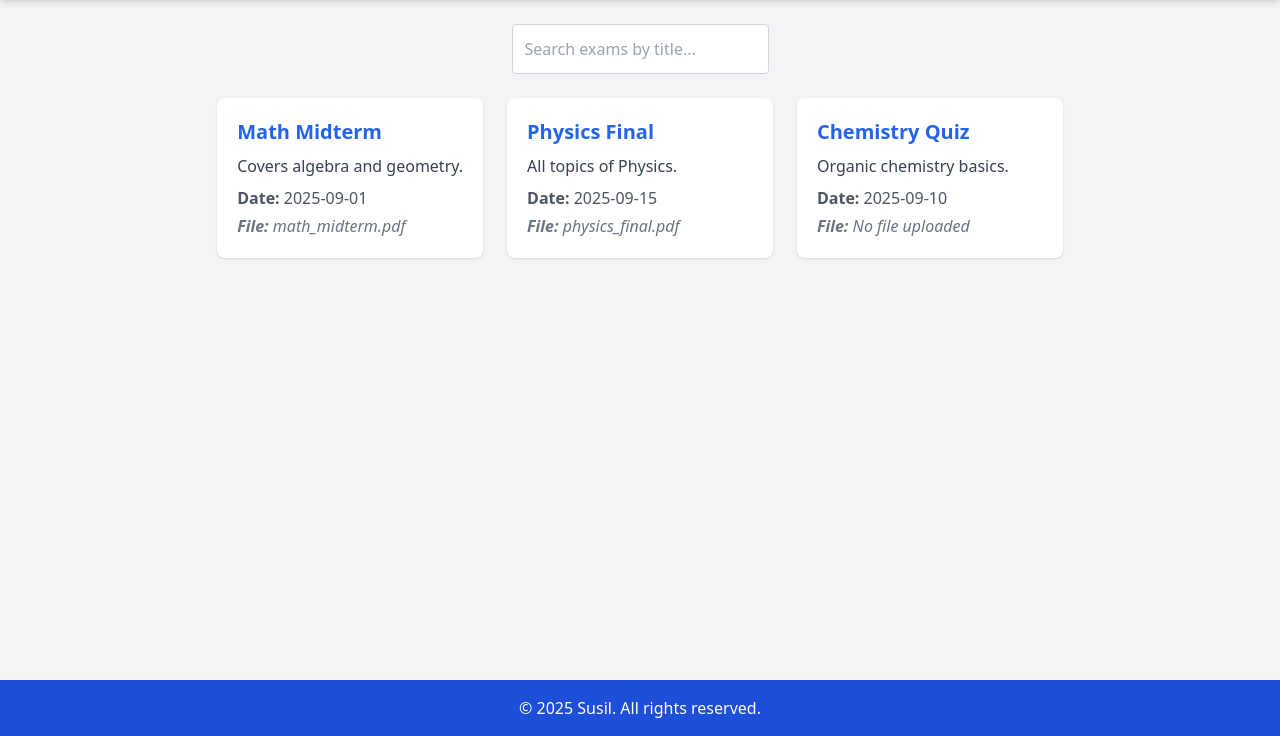
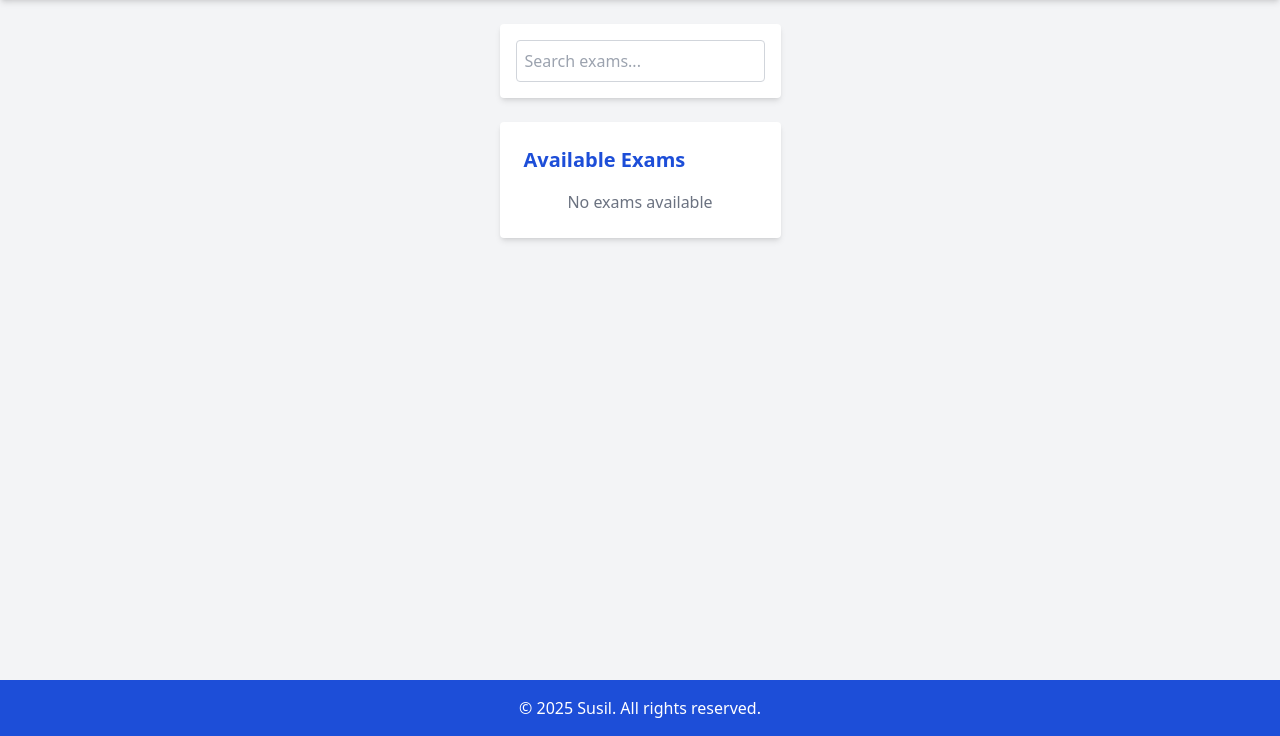
Before and after one commit to susilthapa12/Edu_Hub, a plain HTML site: page user/exams.html in a window 1280 px wide. Shown: the part 64-800 px from the top of the page. Drawn offline with nearby package versions, Linux system fonts and the light colour scheme.

Commit message:
Updated file

```diff
--- a/user/exams.html
+++ b/user/exams.html
@@ -3,28 +3,41 @@
 <head>
   <meta charset="UTF-8">
   <meta name="viewport" content="width=device-width, initial-scale=1.0">
-<title>User Exams</title>
+  <title>User Exam Portal</title>
   <script src="https://cdn.tailwindcss.com"></script>
 </head>
 <body class="bg-gray-100 font-sans min-h-screen flex flex-col">
 
   <!-- Header -->
   <header class="bg-blue-700 text-white sticky top-0 z-50 shadow-md">
-  <div class="max-w-7xl mx-auto px-4 py-4">
-    <h1 class="text-2xl font-bold text-center">Available Exams</h1>
+    <div class="max-w-7xl mx-auto px-4 py-4 flex justify-between items-center">
+      <h1 class="text-2xl font-bold">User Exam Portal</h1>
+      <a href="user-dashboard.html" class="bg-white text-blue-700 px-3 py-1 rounded hover:bg-gray-100 transition">
+        Back to Dashboard
+      </a>
     </div>
   </header>
 
-<!-- Search -->
-<div class="max-w-4xl mx-auto mt-6 px-4">
-  <input type="text" id="searchInput" placeholder="Search exams by title..."
-         class="w-full p-3 rounded border border-gray-300 focus:outline-none focus:ring-2 focus:ring-blue-500"
-         oninput="searchExams()">
-</div>
+  <!-- Main Content -->
+  <main class="flex-1 max-w-4xl mx-auto mt-6 px-4 space-y-6">
 
-<!-- Exams Container -->
-<main class="flex-1 max-w-6xl mx-auto mt-6 px-4">
-  <div id="examContainer" class="grid grid-cols-1 md:grid-cols-2 lg:grid-cols-3 gap-6"></div>
+    <!-- Search Bar -->
+    <section class="bg-white p-4 rounded shadow-md flex items-center space-x-2">
+      <input
+        type="text"
+        id="searchInput"
+        placeholder="Search exams..."
+        class="w-full p-2 border border-gray-300 rounded focus:ring-2 focus:ring-blue-500"
+        onkeyup="filterExams()"
+      >
+    </section>
+
+    <!-- Available Exams Section -->
+    <section class="bg-white p-6 rounded shadow-md">
+      <h2 class="text-xl font-bold text-blue-700 mb-4">Available Exams</h2>
+      <ul id="userExamList" class="space-y-4"></ul>
+    </section>
+
   </main>
 
   <!-- Footer -->
@@ -34,40 +47,47 @@
 
   <!-- Scripts -->
   <script>
-const examContainer = document.getElementById('examContainer');
-let exams = JSON.parse(localStorage.getItem('exams')) || [
-  {title: "Math Midterm", desc: "Covers algebra and geometry.", date: "2025-09-01", fileName: "math_midterm.pdf"},
-  {title: "Physics Final", desc: "All topics of Physics.", date: "2025-09-15", fileName: "physics_final.pdf"},
-  {title: "Chemistry Quiz", desc: "Organic chemistry basics.", date: "2025-09-10", fileName: ""}
-];
+    const examListEl = document.getElementById('userExamList');
+    let exams = JSON.parse(localStorage.getItem('exams')) || [];
 
-function displayExams(list) {
-    examContainer.innerHTML = '';
-    if(list.length === 0) {
-        examContainer.innerHTML = '<p class="text-center text-gray-500 col-span-full">No exams found</p>';
+    function displayExams(filteredExams = exams) {
+      examListEl.innerHTML = '';
+      if (filteredExams.length === 0) {
+        examListEl.innerHTML = '<p class="text-gray-500 text-center">No exams available</p>';
         return;
       }
 
-    list.forEach(exam => {
-        const card = document.createElement('div');
-        card.className = 'bg-white p-5 rounded-lg shadow hover:shadow-lg transition';
-        card.innerHTML = `
-            <h2 class="text-blue-600 text-xl font-semibold mb-2">${exam.title}</h2>
-            <p class="text-gray-700 mb-2">${exam.desc}</p>
-            <p class="text-gray-600 mb-1"><strong>Date:</strong> ${exam.date}</p>
-            <p class="text-gray-500 italic"><strong>File:</strong> ${exam.fileName || 'No file uploaded'}</p>
+      // Sort exams by date
+      filteredExams.sort((a, b) => new Date(a.date) - new Date(b.date));
+
+      filteredExams.forEach(exam => {
+        const li = document.createElement('li');
+        li.className = "bg-gray-50 p-4 rounded shadow space-y-2";
+        li.innerHTML = `
+          <p class="font-semibold text-blue-700 text-lg">${exam.title}</p>
+          <p class="text-gray-700">${exam.desc}</p>
+          <p class="text-gray-600"><strong>Date:</strong> ${exam.date}</p>
+          <p class="text-gray-500 italic"><strong>File:</strong>
+            ${exam.fileName
+              ? `<a href="${exam.fileData || '#'}" download="${exam.fileName}" class="text-blue-600 underline">Download ${exam.fileName}</a>`
+              : 'No file uploaded'}
+          </p>
         `;
-        examContainer.appendChild(card);
+        examListEl.appendChild(li);
       });
     }
 
-function searchExams() {
+    // Search filter
+    function filterExams() {
       const query = document.getElementById('searchInput').value.toLowerCase();
-    const filtered = exams.filter(e => e.title.toLowerCase().includes(query));
+      const filtered = exams.filter(exam =>
+        exam.title.toLowerCase().includes(query) ||
+        exam.desc.toLowerCase().includes(query)
+      );
       displayExams(filtered);
     }
 
-displayExams(exams);
+    displayExams();
   </script>
 
 </body>
```
Also changed, not shown: user/routine.html (+42 -47 lines). Lines whose indentation alone changed are shown as unchanged.
